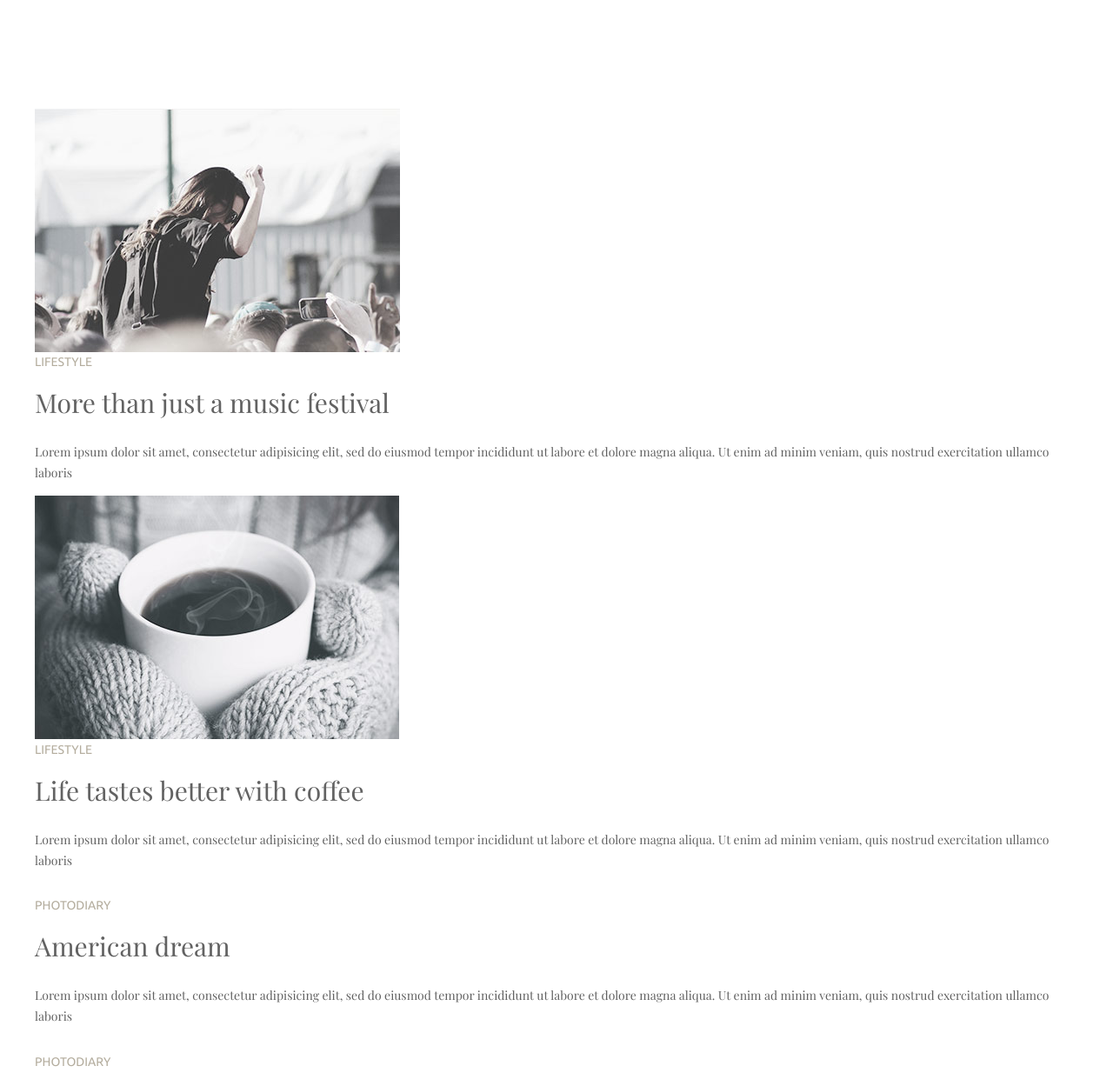
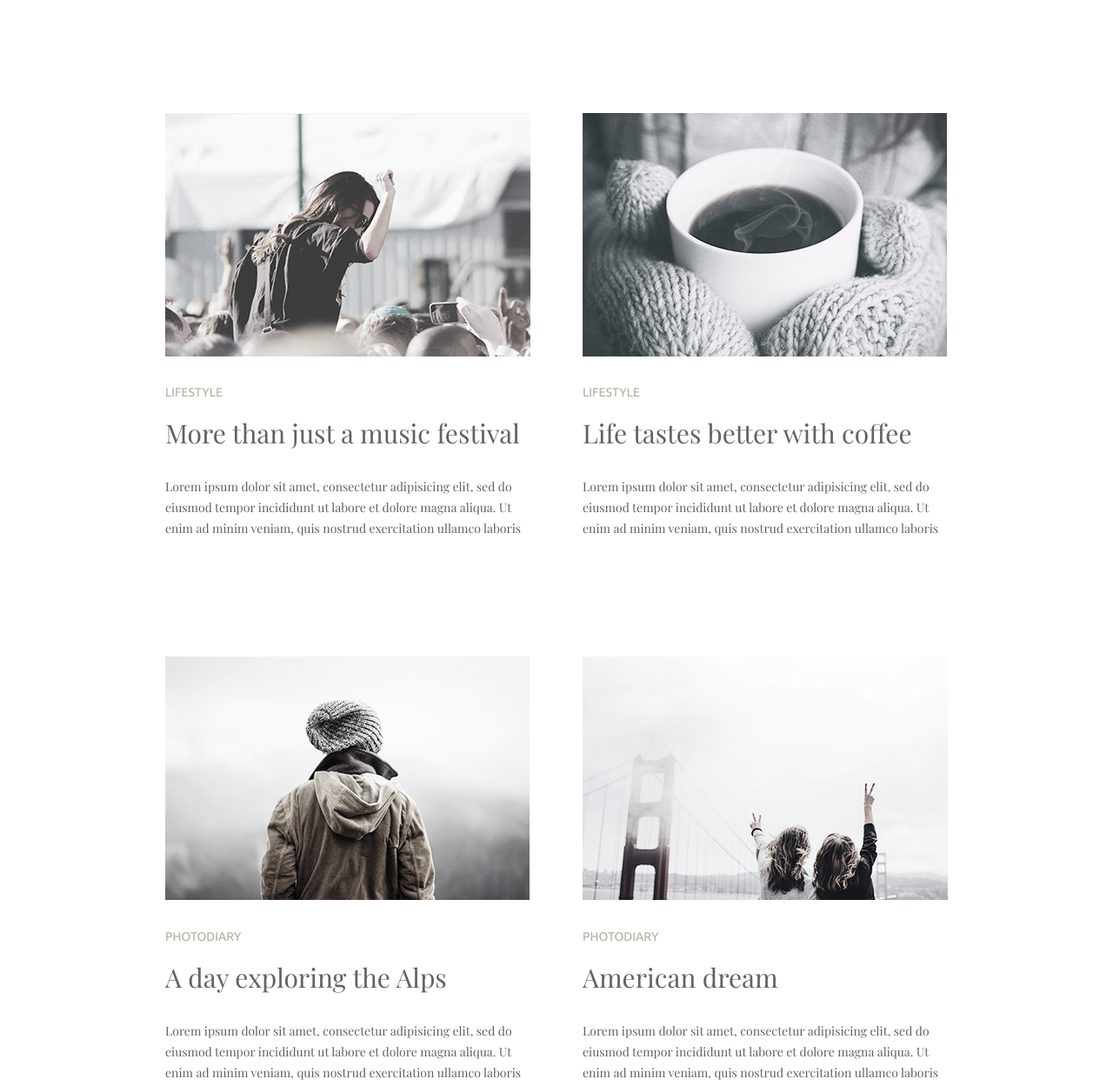
Before and after one commit to EugeneAndrievsky/minimo, a plain HTML site: page index.html in a window 1280 px wide. Shown: the part 1140-2389 px from the top of the page at 87% size. Drawn offline with nearby package versions, Linux system fonts and the light colour scheme.

Commit message:
оформил 2 ряда постов

```diff
--- a/css/style.css
+++ b/css/style.css
@@ -80,6 +80,7 @@ body {
 
 main b {
   display: block;
+  margin-top: 30px;
   font-family: 'Ubuntu', sans-serif;
   font-size: 14px;
   line-height: 1em;
@@ -94,7 +95,7 @@ main p + b {
 
 main h3 {
   margin-top: 25px;
-  margin-bottom: 30px;
+  margin-bottom: 35px;
 
   font-family: 'Playfair Display', serif;
   font-size: 30px;
@@ -104,8 +105,27 @@ main h3 {
 }
 
 main p {
+  margin: 0;
   font-family: 'Playfair Display', serif;
   font-size: 14px;
   line-height: 24px;
   color: #626262;
 }
+
+.other-posts {
+  margin-bottom: 115px;
+}
+
+.other-posts  section:nth-child(2n-1){
+  float: left;
+  width: 420px;
+}
+
+.other-posts  section:nth-child(2n){
+  float: right;
+  width: 420px;
+}
+
+.other-posts-row {
+  margin-bottom: 135px;
+}
--- a/index.html
+++ b/index.html
@@ -30,8 +30,8 @@
     <p>Lorem ipsum dolor sit amet, consectetur adipisicing elit, sed do eiusmod tempor incididunt ut labore et dolore magna aliqua. Ut enim ad minim veniam, quis nostrud exercitation ullamco laboris nisi ut aliquip ex ea commodo consequat. Duis aute irure dolor in reprehenderit in voluptate velit esse cillum dolore eu fugiat nulla pariatur. Excepteur sint occaecat cupidatat non proident, sunt in culpa qui officia deserunt mollit anim id est laborum. Sed ut perspiciatis unde omnis iste natus error sit voluptatem accusantium doloremque laudantium, totam rem aperiam, eaque ipsa quae ab illo inventore veritatis et quasi architecto beatae vitae dicta sunt explicabo. Nemo enim ipsam voluptatem quia voluptas sit aspernatur aut odit aut fugit, sed quia consequuntur magni dolores eos qui ratione voluptatem sequi nesciunt. Neque porro quisquam est, qui dolorem ipsum quia dolor sit amet, consectetur, adipisci velit, sed quia non numquam eius modi tempora incidunt ut labore et dolore magnam aliquam quaerat voluptatem.</p>
     <b>Leave a comment</b>
   </article>
-  <section>
-    <section>
+  <section class="other-posts container clearfix">
+    <div class="other-posts-row clearfix"><section>
       <img src="img/gallary-left1.jpg" alt="">
       <b>lifestyle</b>
       <h3>More than just a music festival</h3>
@@ -43,14 +43,15 @@
       <h3>Life tastes better with coffee</h3>
       <p>Lorem ipsum dolor sit amet, consectetur adipisicing elit, sed do eiusmod tempor incididunt ut labore et dolore magna aliqua. Ut enim ad minim veniam, quis nostrud exercitation ullamco laboris </p>
     </section>
+    </div>
     <section>
-      <img src="img/gallary-left2.jpg" alt="">
+      <img src="img/American%20dream.jpg" alt="">
       <b>photodiary</b>
       <h3>American dream</h3>
       <p>Lorem ipsum dolor sit amet, consectetur adipisicing elit, sed do eiusmod tempor incididunt ut labore et dolore magna aliqua. Ut enim ad minim veniam, quis nostrud exercitation ullamco laboris </p>
     </section>
     <section>
-      <img src="img/gallary-right2.jpg" alt="">
+      <img src="img/A%20day%20exploring%20the%20Alps.jpg" alt="">
       <b>photodiary</b>
       <h3>A day exploring the Alps</h3>
       <p>Lorem ipsum dolor sit amet, consectetur adipisicing elit, sed do eiusmod tempor incididunt ut labore et dolore magna aliqua. Ut enim ad minim veniam, quis nostrud exercitation ullamco laboris </p>
```
